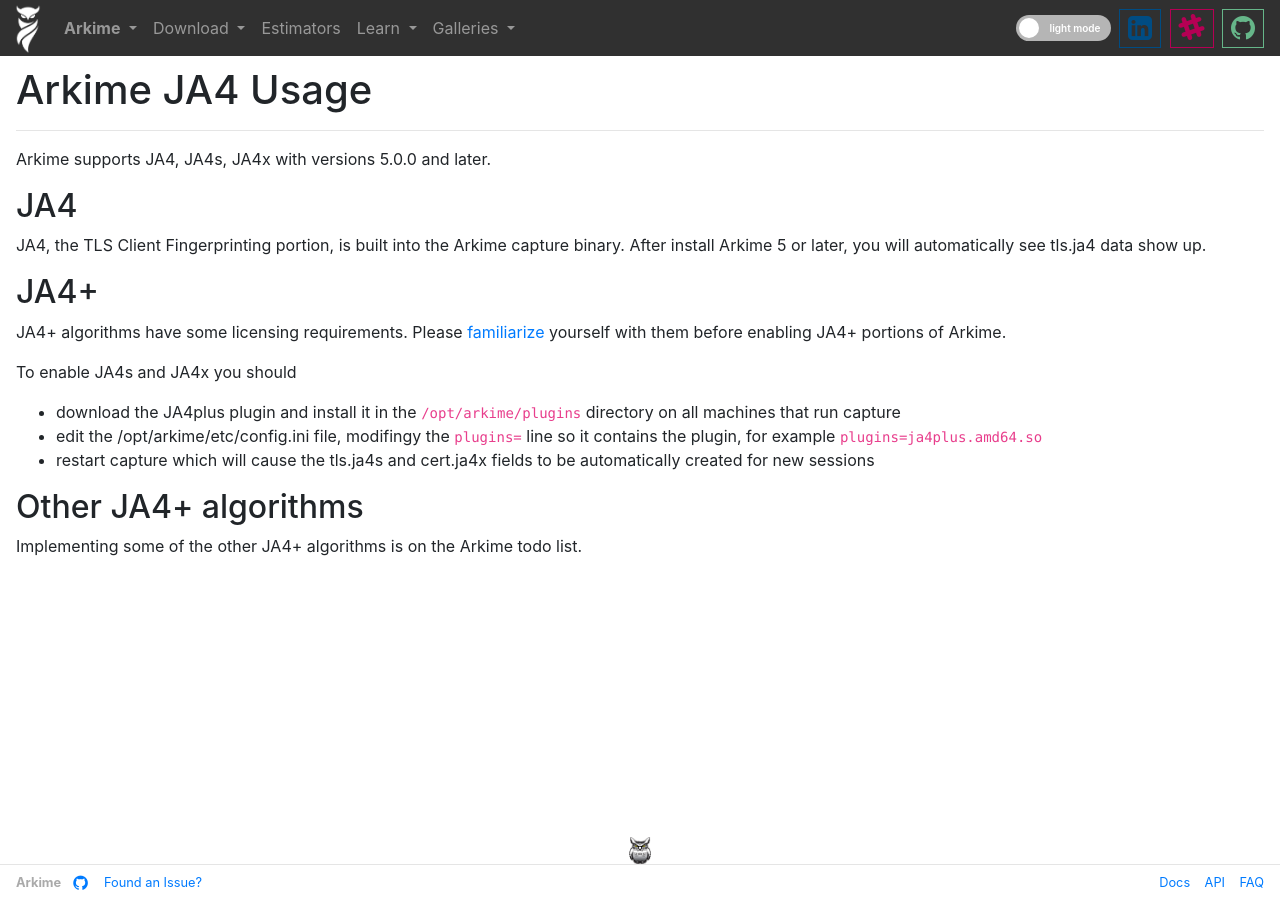
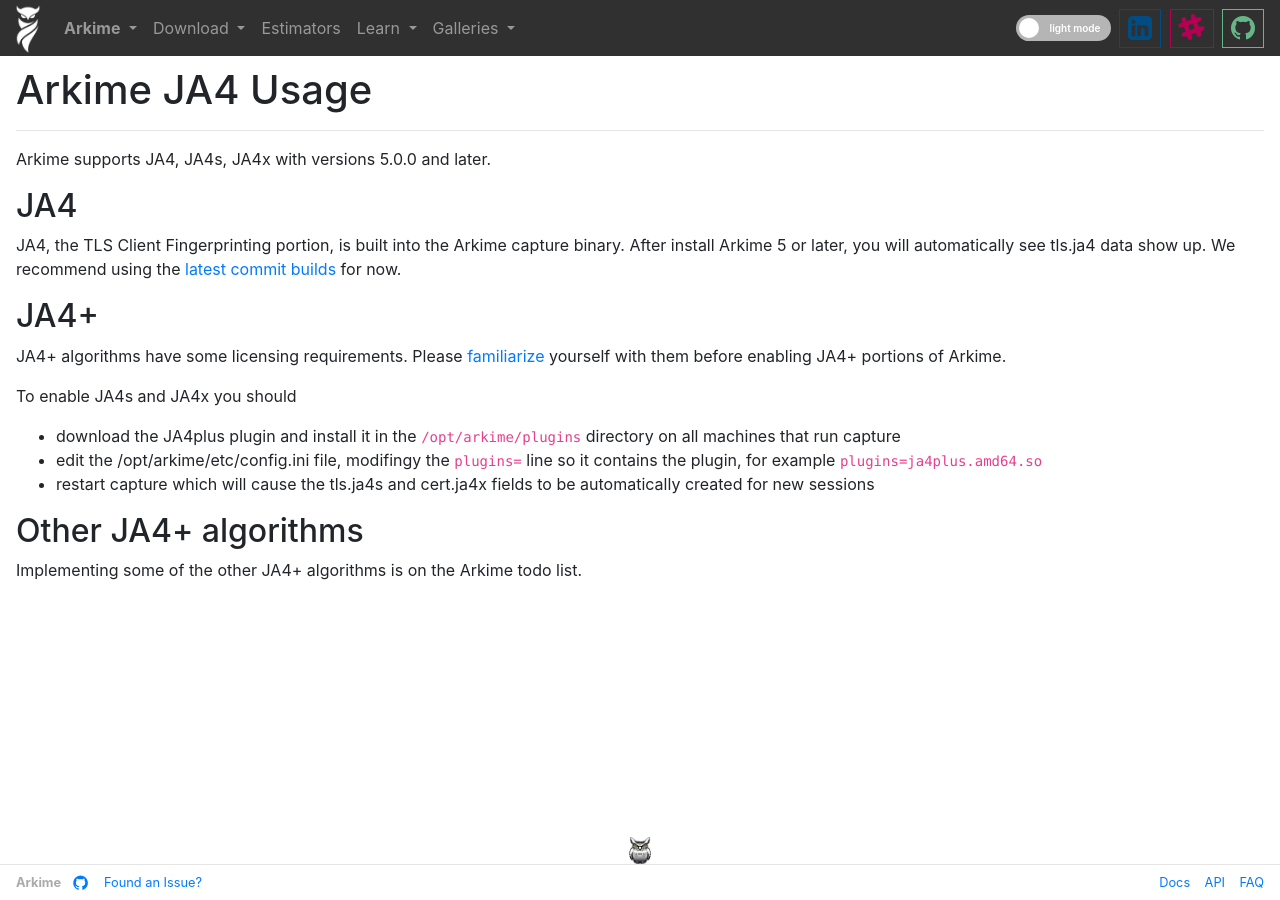
Before and after one commit to arkime/arkimeweb, a Jekyll site: the page built from _wiki/ja4.md, in a window 1280 px wide. Built offline with Jekyll 4.4.1, drawn with Linux system fonts in a browser that asks for light colours.

Commit message:
put link to latest commit on ja4 page

```diff
--- a/_wiki/ja4.md
+++ b/_wiki/ja4.md
@@ -16,6 +16,7 @@
 ## JA4
 JA4, the TLS Client Fingerprinting portion, is built into the Arkime capture binary.
 After install Arkime 5 or later, you will automatically see tls.ja4 data show up.
+We recommend using the [latest commit builds](https://latest.arkime.net) for now.
 
 ## JA4+
 JA4+ algorithms have some licensing requirements.
```
